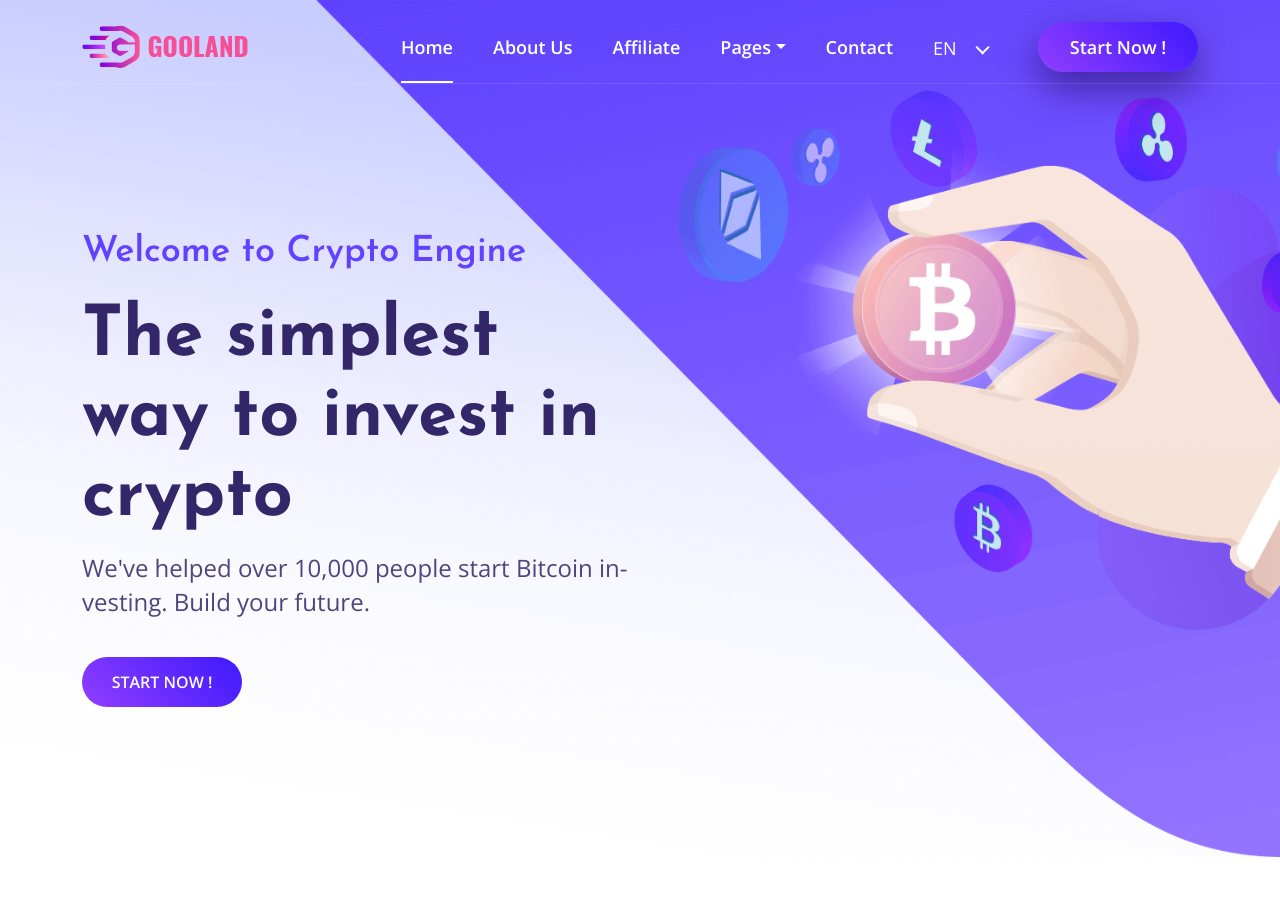
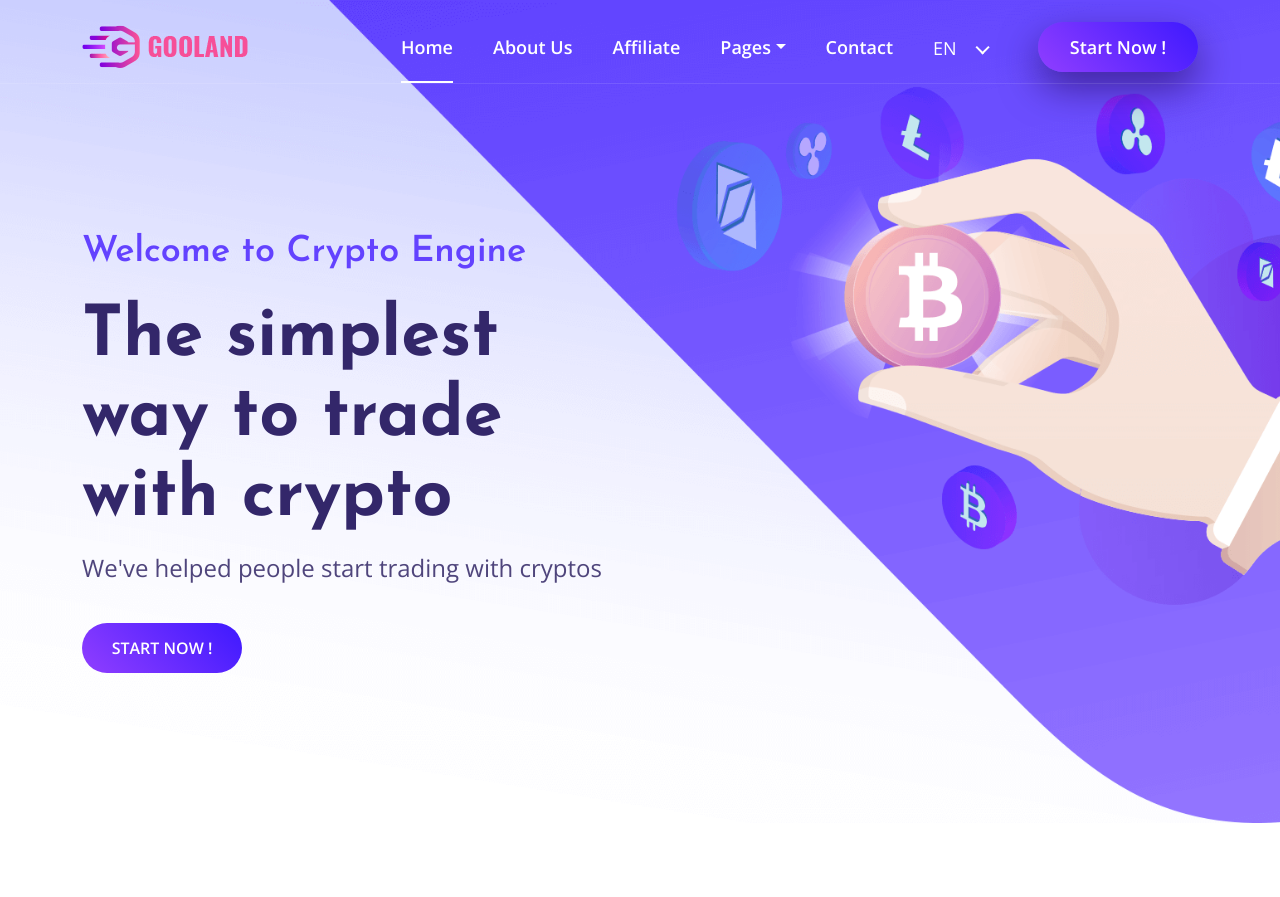
Before and after one commit to egeominotti/tas, a Django app: template templates/index.html in a window 1280 px wide. Shown: the top 897 px of the page. Run offline with Django 3.2, Linux system fonts and the light colour scheme; the template is opened without the code that fills it, so the values that code supplies are empty; some libraries are stand-ins or nearby versions.

Commit message:
- implement static website on django

```diff
--- a/templates/index.html
+++ b/templates/index.html
@@ -116,10 +116,9 @@
                         <h3 class="subtitle wow fadeInUp" data-wow-duration="0.3s" data-wow-delay="0.3s">Welcome to
                             Crypto Engine</h3>
                         <h1 class="head wow fadeInUp" data-wow-duration="0.3s" data-wow-delay="0.3s">The simplest
-                            way to invest in crypto</h1>
+                            way to trade with crypto</h1>
                         <p class="text wow fadeInUp" data-wow-duration="0.3s" data-wow-delay="0.3s">
-                            We've helped over 10,000 people start Bitcoin
-                            investing. Build your future.
+                            We've helped people start trading with cryptos
                         </p>
                         <a href="registration.html" class="button button-1 wow fadeInUp" data-wow-duration="0.3s"
                            data-wow-delay="0.3s">Start Now !</a>
```
